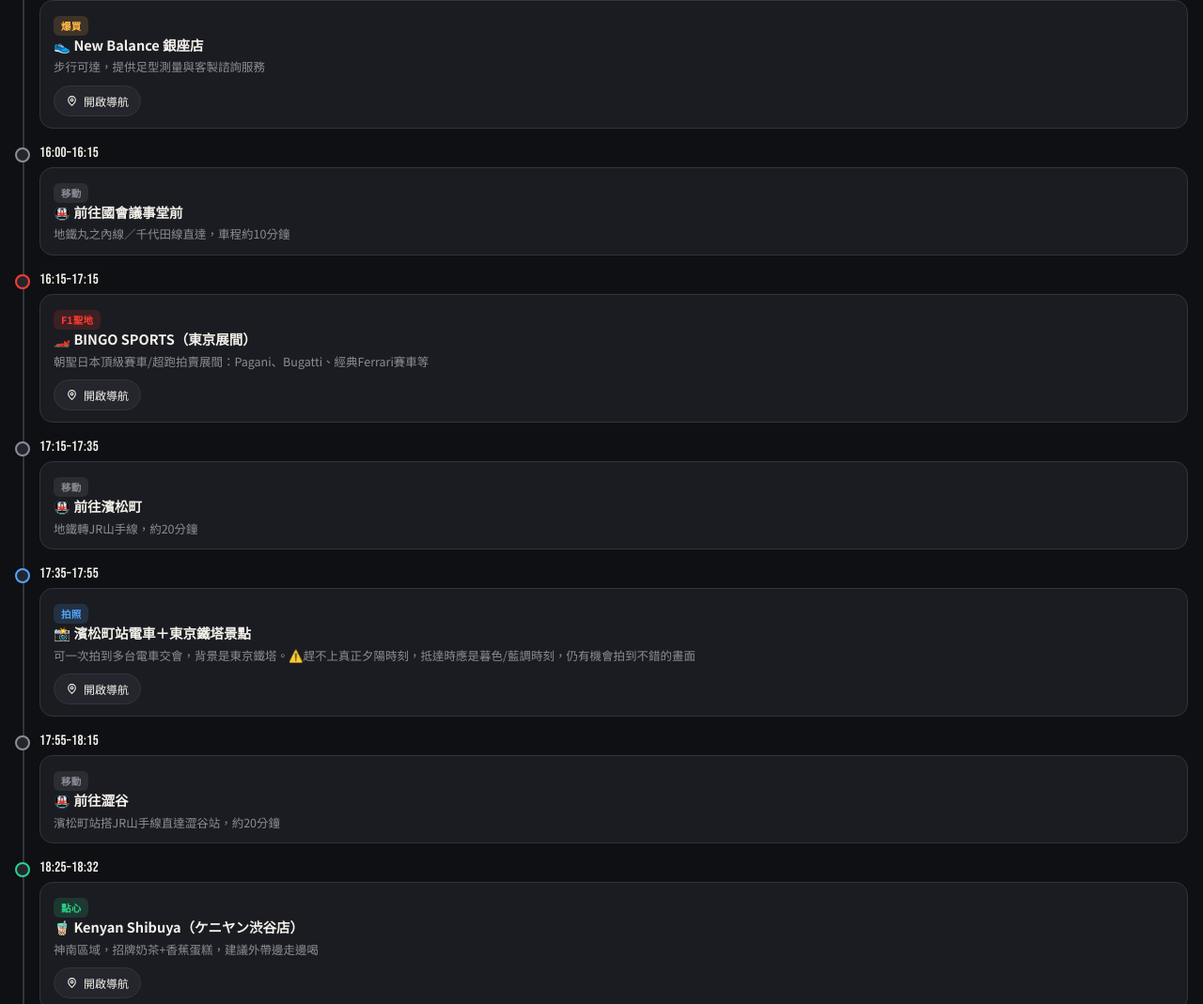
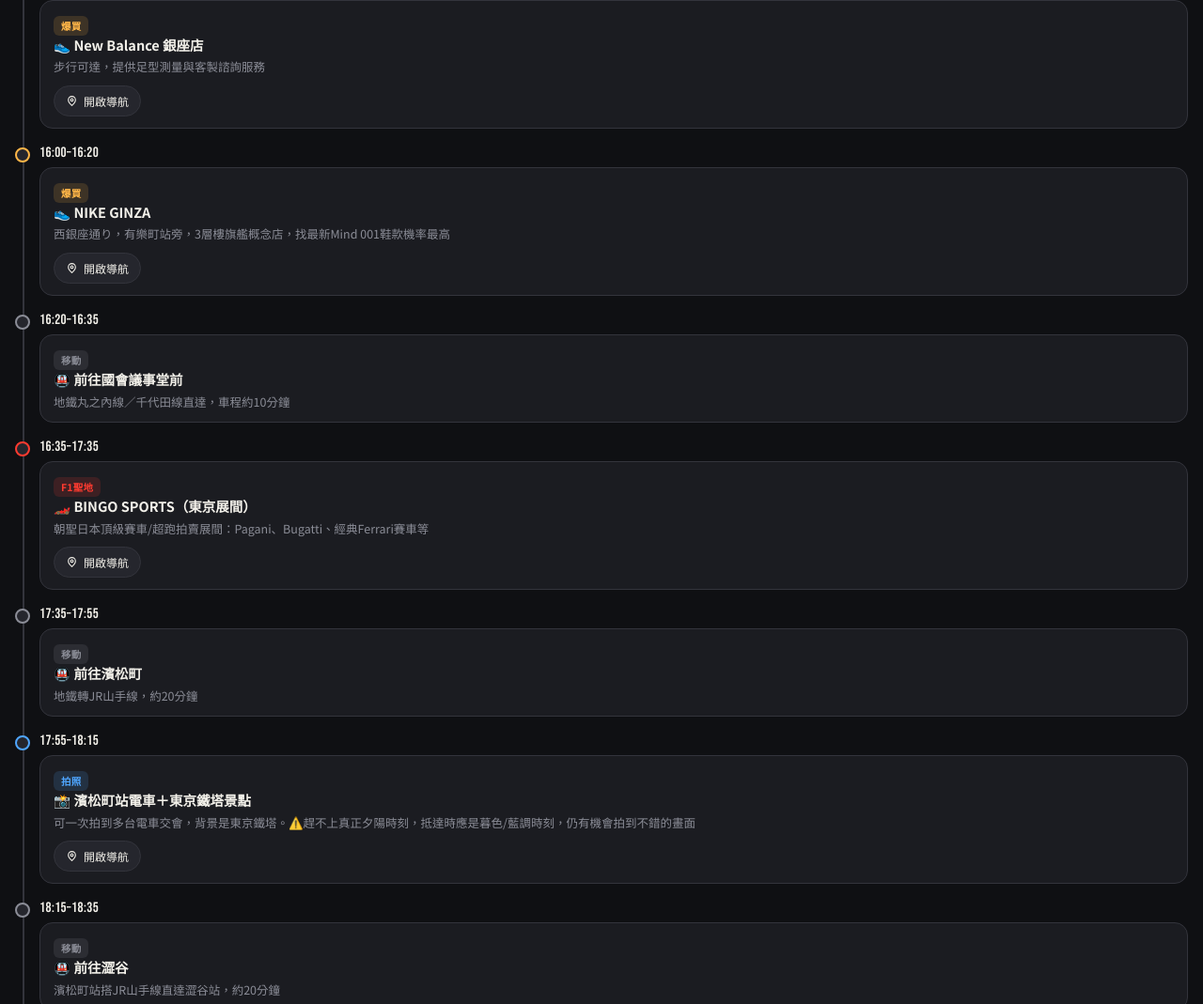
Before and after one commit to amyliaw0811/tokyo-trip, a plain HTML site: page index.html in a window 1280 px wide. Shown: the part 1318-2387 px from the top of the page at 94% size. Drawn offline with Linux system fonts and the light colour scheme; no server answers.

Commit message:
Update itinerary entries for shopping and activities
Replaced several entries in the itinerary with new details, including shops and activities in Ginza and Shibuya, while removing some previous entries.

```diff
--- a/index.html
+++ b/index.html
@@ -625,15 +625,16 @@
       {t:"14:35–14:55", type:"move", tag:"移動", title:"🚇 前往有樂町", note:"池袋站搭JR山手線直達有樂町站"},
       {t:"14:55–15:40", type:"race", tag:"F1聖地", title:"🏎️ EURO SPORTS TOKYO（銀座店）", note:"Marronnier Gate 1 B1F，朝聖Ferrari、Red Bull等各大車隊最新隊服與賽車帽", map:"https://www.google.com/maps/search/?api=1&query=EURO+SPORTS+TOKYO"},
       {t:"15:40–16:00", type:"shop", tag:"爆買", title:"👟 New Balance 銀座店", note:"步行可達，提供足型測量與客製諮詢服務", map:"https://www.google.com/maps/search/?api=1&query=New+Balance+Ginza+Store"},
-      {t:"16:00–16:15", type:"move", tag:"移動", title:"🚇 前往國會議事堂前", note:"地鐵丸之內線／千代田線直達，車程約10分鐘"},
-      {t:"16:15–17:15", type:"race", tag:"F1聖地", title:"🏎️ BINGO SPORTS（東京展間）", note:"朝聖日本頂級賽車/超跑拍賣展間：Pagani、Bugatti、經典Ferrari賽車等", map:"https://www.google.com/maps/search/?api=1&query=BINGO+SPORTS+Tokyo"},
-      {t:"17:15–17:35", type:"move", tag:"移動", title:"🚇 前往濱松町", note:"地鐵轉JR山手線，約20分鐘"},
-      {t:"17:35–17:55", type:"view", tag:"拍照", title:"📸 濱松町站電車＋東京鐵塔景點", note:"可一次拍到多台電車交會，背景是東京鐵塔。⚠️趕不上真正夕陽時刻，抵達時應是暮色/藍調時刻，仍有機會拍到不錯的畫面", map:"https://www.google.com/maps/search/?api=1&query=Hamamatsucho+Station+Tokyo+Tower+train+view"},
-      {t:"17:55–18:15", type:"move", tag:"移動", title:"🚇 前往澀谷", note:"濱松町站搭JR山手線直達澀谷站，約20分鐘"},
-      {t:"18:25–18:32", type:"food", tag:"點心", title:"🧋 Kenyan Shibuya（ケニヤン渋谷店）", note:"神南區域，招牌奶茶+香蕉蛋糕，建議外帶邊走邊喝", map:"https://www.google.com/maps/search/?api=1&query=Kenyan+Shibuya"},
-      {t:"18:32–18:40", type:"shop", tag:"爆買", title:"🛍️ HUMAN MADE Shibuya PARCO Store", note:"澀谷PARCO 1F", map:"https://www.google.com/maps/search/?api=1&query=HUMAN+MADE+Shibuya+PARCO+Store"},
-      {t:"18:40–18:48", type:"shop", tag:"爆買", title:"🛍️ Supreme 澀谷店", note:"神南坂上，Frame Jinnan-zaka 1F，步行可達", map:"https://www.google.com/maps/search/?api=1&query=Supreme+Shibuya"},
-      {t:"18:48–19:00", type:"shop", tag:"爆買", title:"🛍️ Buffer Store", note:"神南1-13-12 1F，⚠️只營業到19:00，時間僅供參考，可能會很趕", map:"https://www.google.com/maps/search/?api=1&query=Buffer+Store+Shibuya"},
+      {t:"16:00–16:20", type:"shop", tag:"爆買", title:"👟 NIKE GINZA", note:"西銀座通り，有樂町站旁，3層樓旗艦概念店，找最新Mind 001鞋款機率最高", map:"https://www.google.com/maps/search/?api=1&query=NIKE+GINZA"},
+      {t:"16:20–16:35", type:"move", tag:"移動", title:"🚇 前往國會議事堂前", note:"地鐵丸之內線／千代田線直達，車程約10分鐘"},
+      {t:"16:35–17:35", type:"race", tag:"F1聖地", title:"🏎️ BINGO SPORTS（東京展間）", note:"朝聖日本頂級賽車/超跑拍賣展間：Pagani、Bugatti、經典Ferrari賽車等", map:"https://www.google.com/maps/search/?api=1&query=BINGO+SPORTS+Tokyo"},
+      {t:"17:35–17:55", type:"move", tag:"移動", title:"🚇 前往濱松町", note:"地鐵轉JR山手線，約20分鐘"},
+      {t:"17:55–18:15", type:"view", tag:"拍照", title:"📸 濱松町站電車＋東京鐵塔景點", note:"可一次拍到多台電車交會，背景是東京鐵塔。⚠️趕不上真正夕陽時刻，抵達時應是暮色/藍調時刻，仍有機會拍到不錯的畫面", map:"https://www.google.com/maps/search/?api=1&query=Hamamatsucho+Station+Tokyo+Tower+train+view"},
+      {t:"18:15–18:35", type:"move", tag:"移動", title:"🚇 前往澀谷", note:"濱松町站搭JR山手線直達澀谷站，約20分鐘"},
+      {t:"18:35–18:42", type:"food", tag:"點心", title:"🧋 Kenyan Shibuya（ケニヤン渋谷店）", note:"神南區域，招牌奶茶+香蕉蛋糕，建議外帶邊走邊喝", map:"https://www.google.com/maps/search/?api=1&query=Kenyan+Shibuya"},
+      {t:"18:42–18:50", type:"shop", tag:"爆買", title:"🛍️ HUMAN MADE Shibuya PARCO Store", note:"澀谷PARCO 1F", map:"https://www.google.com/maps/search/?api=1&query=HUMAN+MADE+Shibuya+PARCO+Store"},
+      {t:"18:50–18:55", type:"shop", tag:"爆買", title:"🛍️ Supreme 澀谷店", note:"神南坂上，Frame Jinnan-zaka 1F，步行可達", map:"https://www.google.com/maps/search/?api=1&query=Supreme+Shibuya"},
+      {t:"18:55–19:00", type:"shop", tag:"爆買", title:"🛍️ Buffer Store", note:"神南1-13-12 1F，⚠️只營業到19:00，時間非常趕，僅供參考，可能只能匆匆看一眼", map:"https://www.google.com/maps/search/?api=1&query=Buffer+Store+Shibuya"},
       {t:"19:00–20:30", type:"view", tag:"夜景", title:"🌆 SHIBUYA SKY高空百萬夜景", note:"⚠️台灣時間9/3晚上11點搶票"},
       {t:"20:30–21:30", type:"shop", tag:"爆買", title:"🛒 MEGA唐吉訶德 澀谷本店", note:"24小時營業，宇田川町，7層樓藥妝/零食/伴手禮應有盡有，可退稅", map:"https://www.google.com/maps/search/?api=1&query=MEGA+Don+Quijote+Shibuya"},
       {t:"21:30–23:00", type:"food", tag:"晚餐", title:"🍻 串焼き ミートマン 澀谷店", note:"已預約21:30", map:"https://www.google.com/maps/search/?api=1&query=Kushiyaki+Meat+Man+Shibuya"},
```
